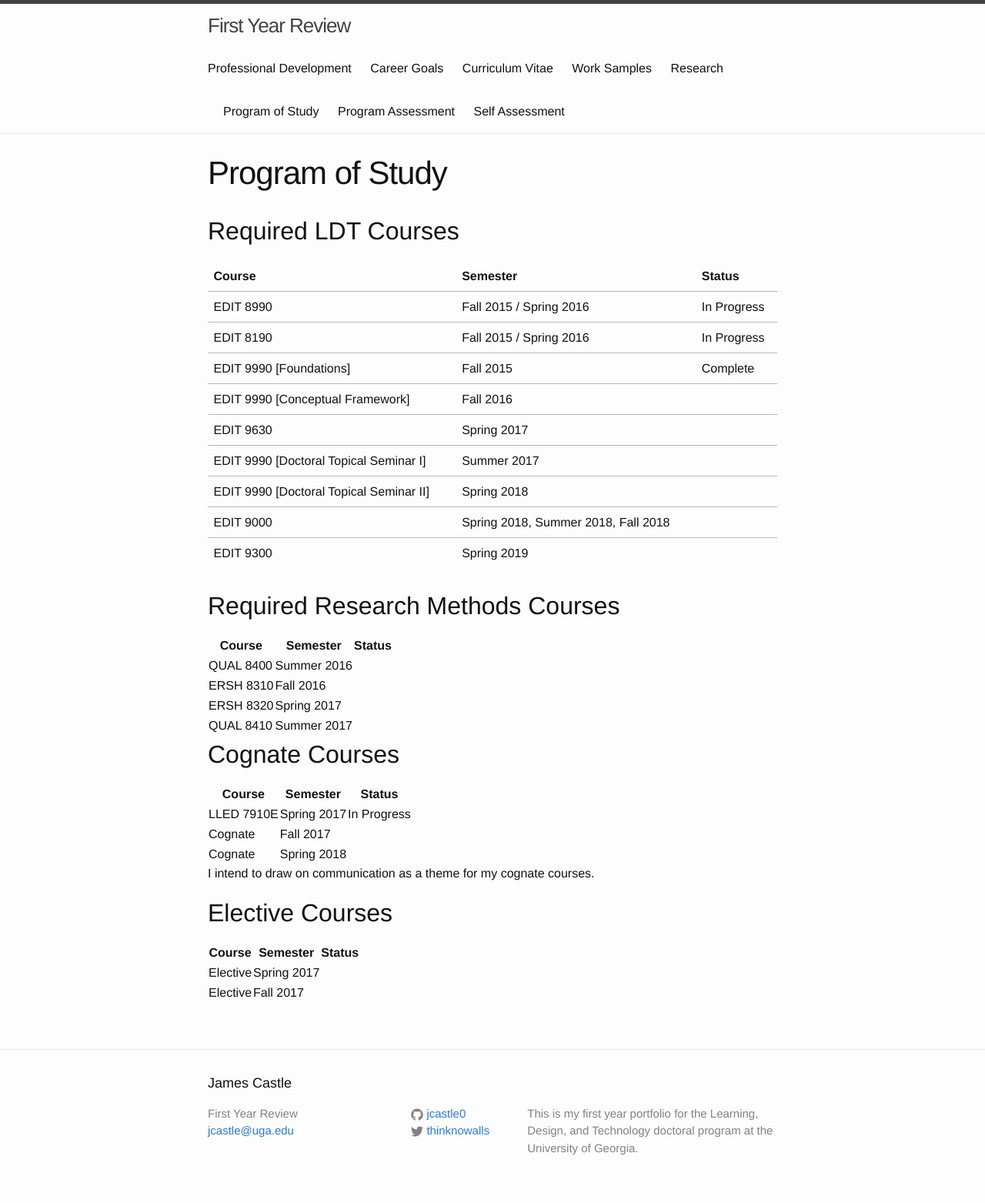
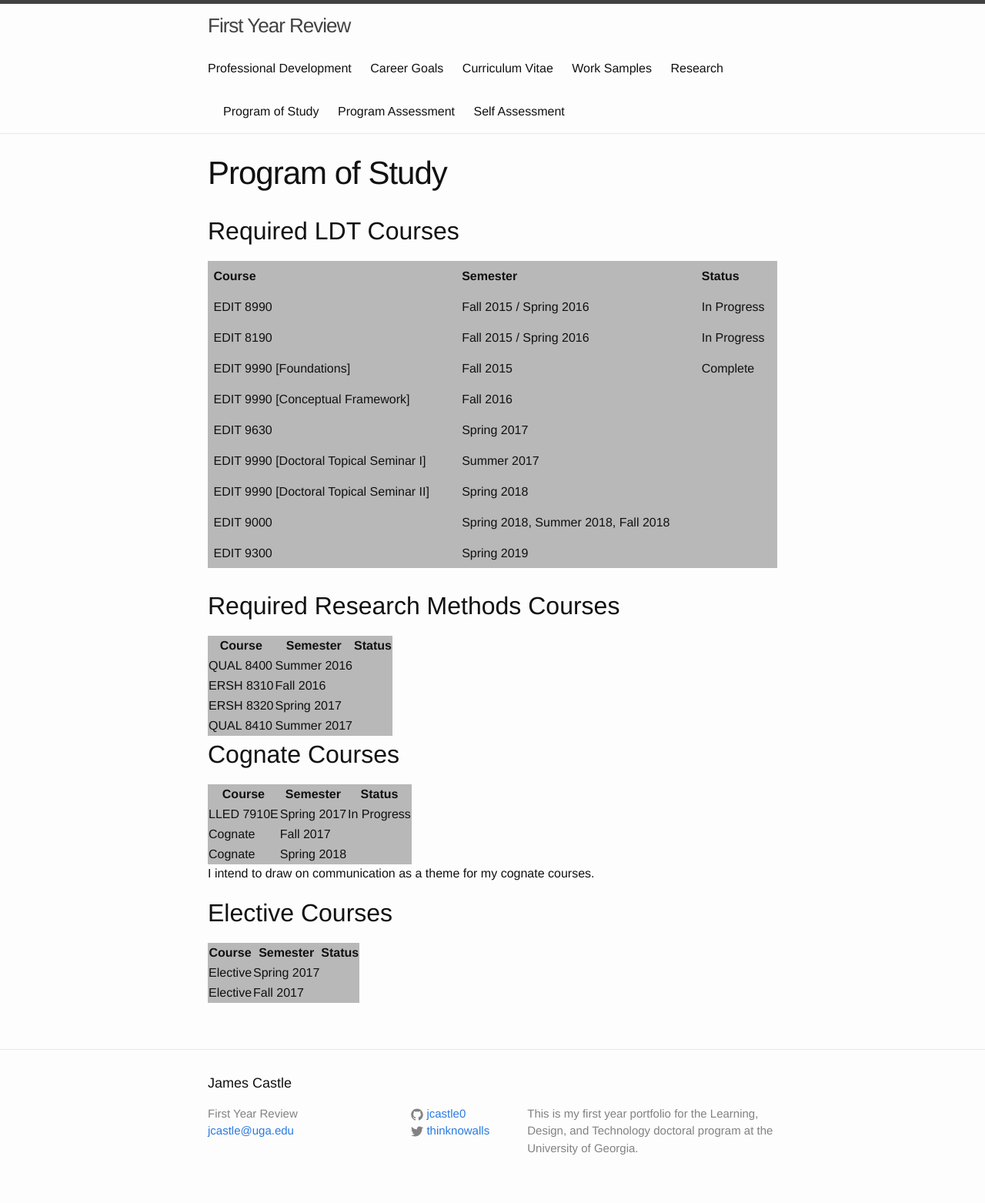
Before and after one commit to jcastle0/ldtportfolio, a Jekyll site: the page built from program.md, in a window 1280 px wide. Shown: the whole page at 77% size. Built offline with Jekyll 4.4.1, drawn with Linux system fonts in a browser that asks for light colours.

Commit message:
Update _tables.scss

```diff
--- a/_sass/_tables.scss
+++ b/_sass/_tables.scss
@@ -86,6 +86,7 @@ table {
     max-width: 100%;
     border-collapse: collapse;
     border-spacing: 0;
+    background-color:$table-border-color;
 }
 
 /*  Sets table width to 100%.
```
